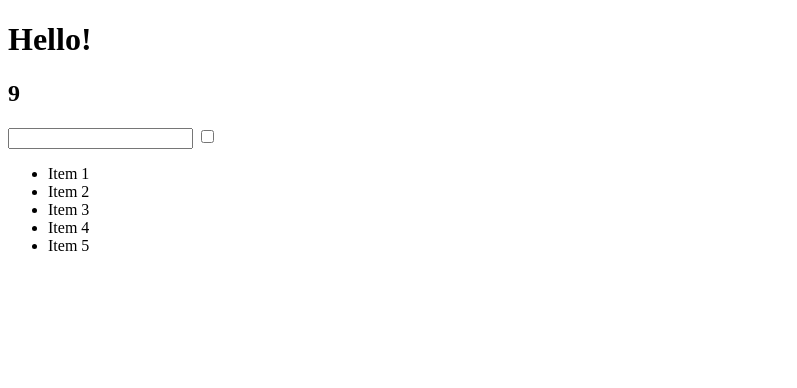
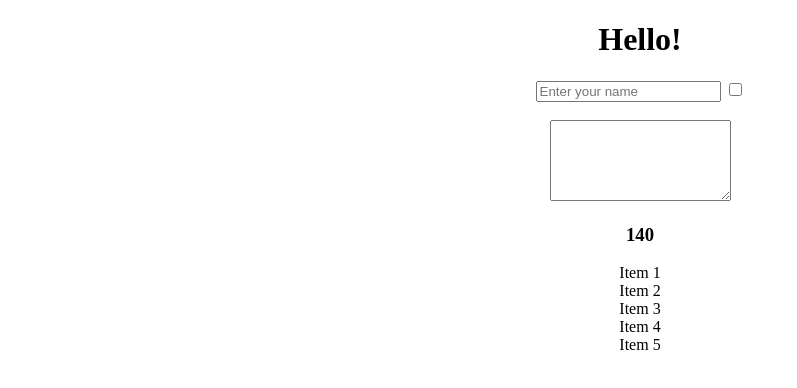
Before and after one commit to warlyware/angular-start, a plain HTML site: page index.html in a window 1280 px wide. Shown: the whole page, without its empty margins (0-797 px from the left). Drawn offline with nearby package versions, Linux system fonts and the light colour scheme.

Commit message:
Add ng-classes and name input

```diff
--- a/index.html
+++ b/index.html
@@ -10,10 +10,13 @@
 
   <body>
     <h1>Hello!</h1>
-    <h2>{{4+5}}</h2>
-    <input ng-model="fancy">
-    <input type="checkbox" ng-model="fancy">
+    <input ng-model="name" ng-model-options="{ debounce: 500 }" placeholder="Enter your name">
+    <input type="checkbox" ng-model="fancy"><br><br>
+    <textarea ng-model="tweet" rows="5" ng-class="{ red: (tweet.length > 140)}"></textarea>
 
+    <h3 ng-class="{ red: (tweet.length > 140)}">{{140 - tweet.length}}</h3>
+
+    <h3 ng-show="name">Hello {{name}}!</h3>
     <h3 ng-show="fancy">Fancy!</h3>
 
     <ul>
--- a/style.css
+++ b/style.css
@@ -0,0 +1,12 @@
+body {
+  text-align: center;
+}
+
+ul {
+  list-style-type: none;
+  padding-left: 0;
+}
+
+.red {
+  color: red;
+}
```
